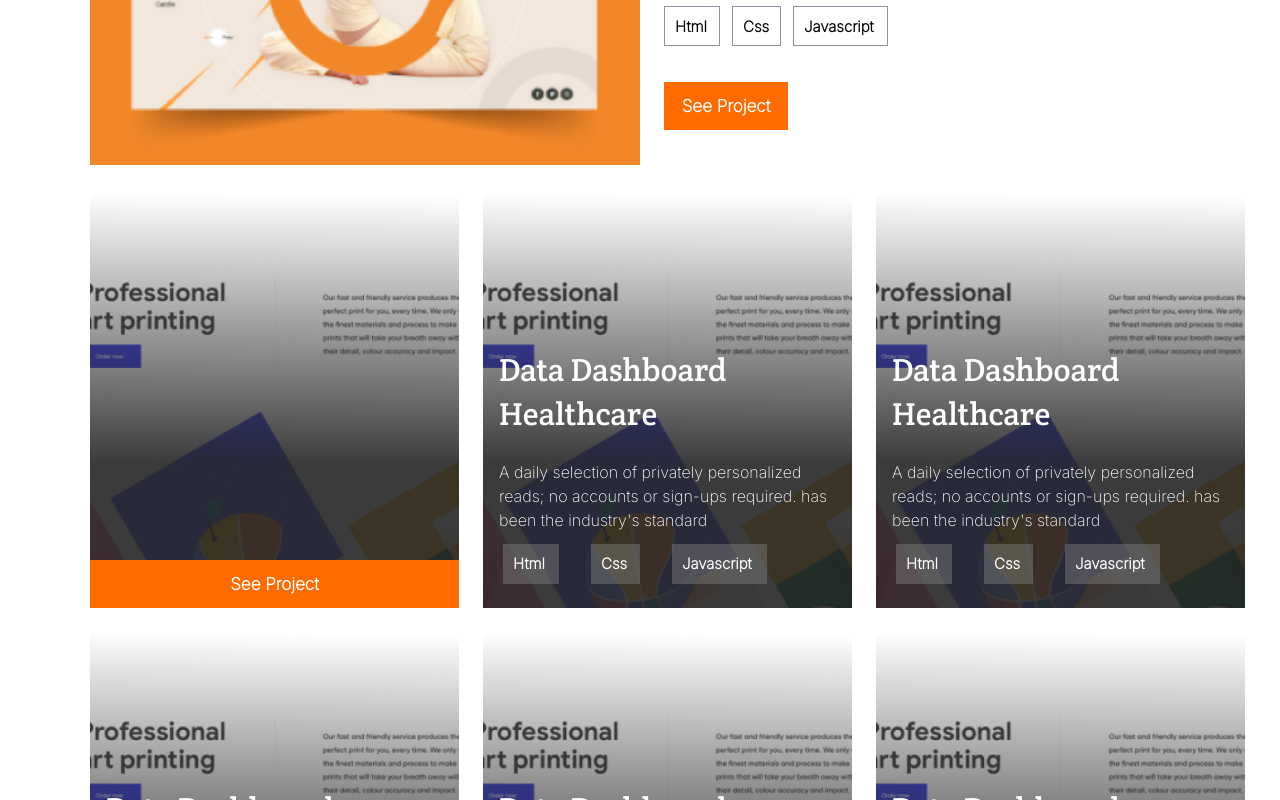
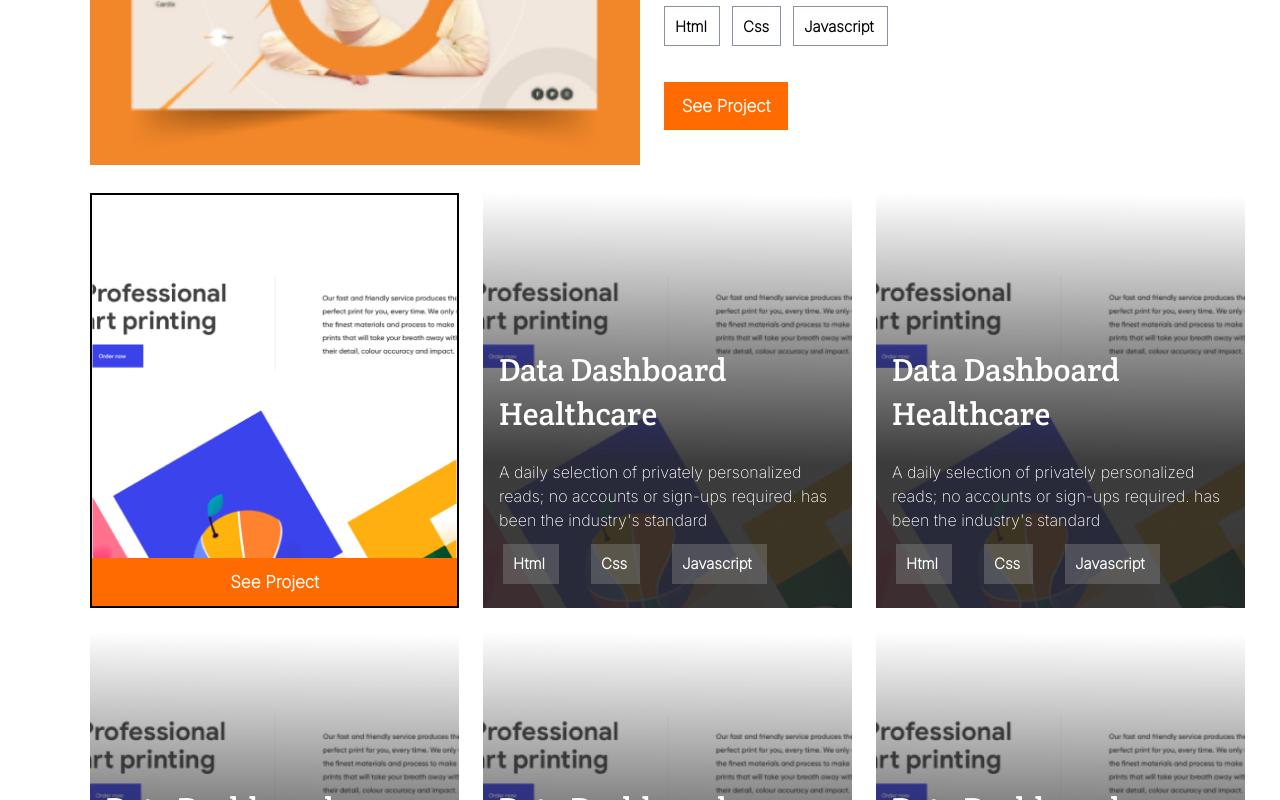
Before and after one commit to bilalrajput09/My-Portfolio, a website: page index.html in a window 1280 px wide. In both pictures the pointer is over the element 274 px from the left and 1848 px from the top of the page. Shown: the part 1448-2248 px from the top of the page. Drawn offline with Linux system fonts and the light colour scheme.

Commit message:
Add changes recommended by reviewer

```diff
--- a/style.css
+++ b/style.css
@@ -747,7 +747,8 @@ footer {
   }
 
   .cards:hover {
-    background-image: url(./img/Img\ Placeholder\ \(3\) .png);
+    background-image: url(./img/Img\ Placeholder\ \(3\).png);
+    border: 2px solid black;
   }
 
   .cards:hover .data {
@@ -776,7 +777,7 @@ footer {
 
   .cards:hover .cards-project {
     display: block;
-    margin-top: 320px;
+    margin-top: 315px;
   }
 
   .about-me {
```
